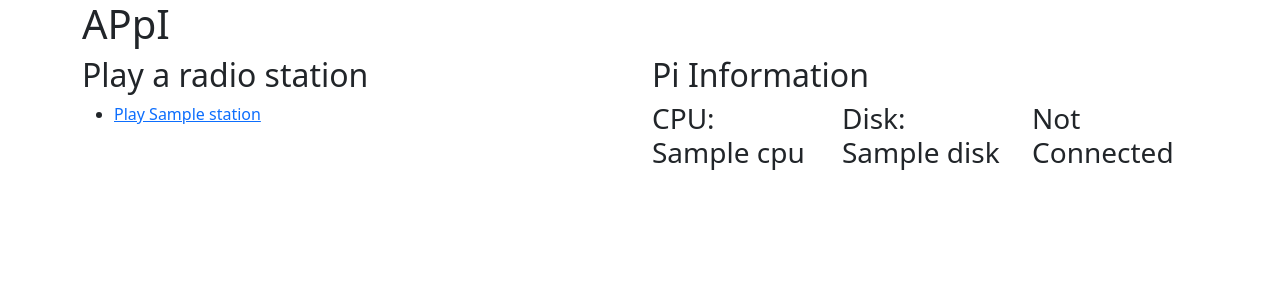
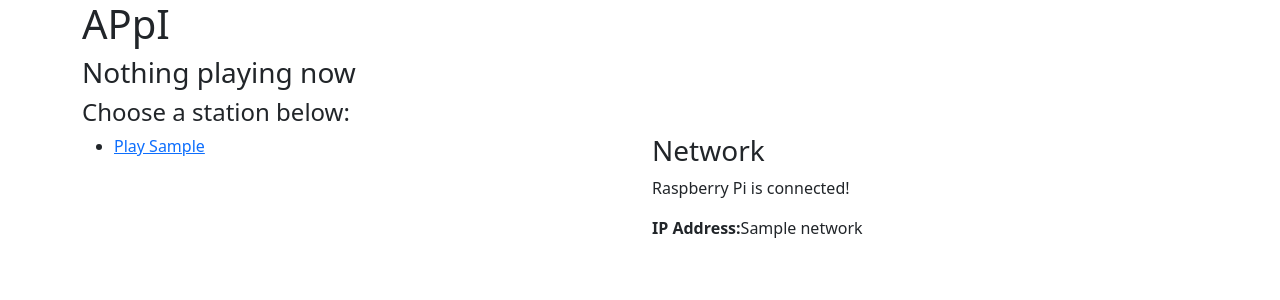
Before and after one commit to gboone/pi-web-player, a Flask app: template templates/index.html in a window 1280 px wide. Shown: the top 300 px of the page. Run offline with Flask 2, Linux system fonts and the light colour scheme; the template is opened without the code that fills it: most values are stand-ins (such as "Sample title", 1, 10 or a date in 2020); some libraries are stand-ins or nearby versions.

Commit message:
some adjustments to the templates and switches to pulseaudio over amixer

```diff
--- a/app.py
+++ b/app.py
@@ -2,7 +2,7 @@ from flask import Flask, render_template, request
 import sys
 import platform
 from include import localradio, localsystem, localtime, localnetwork
-from include import streamRadio, loadconfig
+from include import streamRadio, loadconfig, templatefunctions
 import vlc
 import subprocess
 from flask_bootstrap import Bootstrap5
@@ -32,16 +32,11 @@ bootstrap = Bootstrap5(app)
 
 @app.route("/")
 def index():
-    sysinfo = {
-        "cpu": localsystem.getCPU(),
-        "disk": localsystem.getDF(),
-        "network": ( localnetwork.isConnected(), localnetwork.currentIP() )
-    }
+    status = templatefunctions.getIndexData(PLAYERS)
     return render_template(
         "index.html",
-        sysinfo=sysinfo,
-        bootstrap=bootstrap,
-        stations=STATIONS
+        status=status,
+        bootstrap=bootstrap
     )
 
 
@@ -112,35 +107,22 @@ def radio():
 @app.route("/radio/<stream>", methods=["GET"])
 def streamPlayStop(stream):
     player = PLAYERS[stream]
-    amixercmd = 'amixer sget "Headphone"'
-    vol = subprocess.check_output(amixercmd, shell=True) if PLATFORM not in UNSUPPORTED else NOUPPORT
+    mix = 'pulsemixer --get-volume'
+    vol = subprocess.check_output(mix, shell=True) if PLATFORM not in UNSUPPORTED else NOUPPORT
     status = {
         "status": "",
         "station": stream,
         "url": STATIONS[stream],
-        "vol": vol
+        "vol": vol,
+        "last-played": ""
     }
-
-    # Determine what to do. If "play" supplied, play the requested stream
-    if 'play' in request.args.keys():
-        if not player.is_playing():
-            player.play()
-    # if "stop" supplied, stop the requested stream
-    elif 'stop' in request.args.keys():
-        player.stop()
-        status['status'] = "stopped"
-    # if "volume" specified, set the volume to the requested value
-    elif 'volume' in request.args.keys():
-        volume = request.args.get('volume')
-        status['volume'] = volume
-        # Do nothing on Mac, Windows, other unsupported systems
-        if PLATFORM in UNSUPPORTED:
-            print("{}} Would have set to {}%".format(NOSUPPORT, volume))
-        # else adjust the volume.
-        else:
-            setVol = "amixer sset 'Headphone' {}%".format(volume)
-            subprocess.check_output(setVol, shell=True)
-
+    status = templatefunctions.radioStreamQueryArgs(
+        request,
+        status,
+        player,
+        UNSUPPORTED,
+        PLATFORM
+    )
     status['status'] = "playing" if player.is_playing() else "stopped"
     return status
 
--- a/templates/footer.html
+++ b/templates/footer.html
@@ -1,47 +1,42 @@
 	{{ bootstrap.load_js() }}
   <script>
-  	// when a link with the class `playStation` is clicked, send a GET request to the URL contained in the `data` attribute in plain JavaScript.
-  	var links = document.getElementsByClassName('playStation');
+  	// When a link with the class `station` is clicked, get the data-station and
+  	// data-action attributes. Then, send a GET request to the siteURL + radioEndpoint
+  	// with the `data-action` in the URL.
+  	var siteURL = "http://{{ request.host }}"
+  	var radioEndpoint = "/radio/"
+	var nowPlayingBlock = document.getElementById("now-playing")
+	var radioStatus = nowPlayingBlock.querySelector('h3')
+	var stationName = nowPlayingBlock.querySelector('h4')
+  	var links = document.getElementsByClassName('station');
   	for (var i = 0; i < links.length; i++) {
   		links[i].addEventListener('click', function(e) {
   			e.preventDefault();
-  			var url = this.getAttribute('data')+"?play";
+  			var playOrStop = this.getAttribute('data-action')
+  			if ( playOrStop == "stop" ) {
+  				var newAction = "play"
+  			} else {
+  				var newAction = "stop"
+  			}
+  			var station = this.getAttribute('data-station')
+  			var url = siteURL + radioEndpoint + station + "?"+playOrStop
   			var request = new XMLHttpRequest();
+
+
   			request.open('GET', url, true);
   			request.send();
-  		});
-  	}
-  	// when a link with the class `playStation` is clicked, find the link with the same `data` attribute with the class `stopStation`. Set the `playStation` element to hidden and remove the `hidden` attribute from stopStation.
-  	var links = document.getElementsByClassName('playStation');
-  	for (var i = 0; i < links.length; i++) {
-  		links[i].addEventListener('click', function(e) {
-  			e.preventDefault();
-  			var url = this.getAttribute('data');
-  			var stopStation = document.querySelector('[data="' + url + '"].stopStation');
-  			this.setAttribute('hidden', 'hidden');
-  			stopStation.removeAttribute('hidden');
-  		});
-  	}
-  	// when a link with the class `stopStation` is clicked, send a GET request to the URL contained in the `data` attribute in plain JavaScript.
-  	var links = document.getElementsByClassName('stopStation');
-  	for (var i = 0; i < links.length; i++) {
-  		links[i].addEventListener('click', function(e) {
-  			e.preventDefault();
-  			var url = this.getAttribute('data')+"?stop";
-  			var request = new XMLHttpRequest();
-  			request.open('GET', url, true);
-  			request.send();
-  		});
-  	}
-  	// when a link with the class `stopStation` is clicked, find the link with the same `data` attribute with the class `playStation`. Set the `stopStation` element to hidden and remove the `hidden` attribute from the `playStation`.
-  	var links = document.getElementsByClassName('stopStation');
-  	for (var i = 0; i < links.length; i++) {
-  		links[i].addEventListener('click', function(e) {
-  			e.preventDefault();
-  			var url = this.getAttribute('data');
-  			var playStation = document.querySelector('[data="' + url + '"].playStation');
-  			this.setAttribute('hidden', 'hidden');
-  			playStation.removeAttribute('hidden');
+  			this.setAttribute('data-action', newAction)
+  			if ( newAction == "play" ) {
+  				radioStatus.textContent = "Nothing playing now"
+  				stationName.textContent = "Choose a station below"
+  				var newTextStation = "Play"
+  			} else {
+  				radioStatus.textContent = "Now Playing"
+  				stationName.removeAttribute('hidden')
+  				stationName.textContent = station
+  				var newTextStation = "Stop"
+  			}
+  			this.textContent = newTextStation + this.getAttribute('data-station')
   		});
   	}
 
--- a/templates/index.html
+++ b/templates/index.html
@@ -1,41 +1,61 @@
 {% include "head.html" %}
+
   <div class="container">
+
     <div class="row">
       <div class="col-md-12">
         <h1>APpI</h1>
       </div>
     <div>
+
 		<div class="row">
-	    <div class="col-md-6">
-	    	<h2>Play a radio station</h2>
-	    </div>
-		<div class="col-md-6">
-			<h2>Pi Information</h2>
+			<div id="now-playing" class="col-md-6">
+				{% if status['playing-stations'][0] %}
+					<h3>Now Playing</h3>
+					{% for station in status['playing-stations'] %}
+						<h4>{{ station }}</h4>
+					{% endfor %}
+				{% else %}
+					<h3>Nothing playing now</h3>
+						<h4>Choose a station below:</h4>
+				{% endif %}
 			</div>
 		</div>
 		<div class="row">
 			<div class="col-md-6">
 				<ul>
-			{% for station in stations %}
-				<li>
-					<a data="/radio/{{ station }}" class="playStation">Play {{ station }}</a>
-					<a data="/radio/{{ station }}" class="stopStation" hidden>Stop {{ station }}</a>
-				</li>
+				{% for station in status['all-stations'] %}
+					{% if station in status['playing-stations'] %}
+						<li><a href="#" class="station" data-station="{{ station }}" data-action="stop">Stop {{ station }}</a></li>
+					{% else %}
+						<li><a href="#" class="station" data-station="{{ station }}" data-action="play">Play {{ station }}</a></li>
+					{% endif %}
 				{% endfor %}
 				</ul>
 			</div>
-		<div class="col-md-2">
-			<h3>CPU: {{ sysinfo['cpu'] }}</h3>
-		</div>
-		<div class="col-md-2">
-			<h3>Disk: {{ sysinfo['disk'][2]}}</h3>
-		</div>
-		<div class="col-md-2">
-			{% if sysinfo['network'][0] == True %}
-				<h3>Connected: {{ sysinfo['network'][1] }}</h3>
+			<div class="col-md-3">
+				<h3>Network</h3>
+				{% if status['sysinfo']['network'][0] %}
+					<p>Raspberry Pi is connected!</p>
+					<p><strong>IP Address:</strong>{{ status['sysinfo']['network'][1] }}</p>
 				{% else %}
-				<h3>Not Connected</h3>
+					<p>Raspberry Pi is not connected!</p>
+					<p>Maybe there's a network outage or the Pi is unplugged.</p>
 				{% endif %}
 			</div>
 		</div>
+		<!-- <row>
+			<div class="col-md-12">
+				<h3>Available keys</h3>
+				<pre>{{ status.keys() }}</pre>
+				<h3>Sys Info</h3>
+				<pre>{{ status['sysinfo'] }}</pre>
+				<h3>Now Playing</h3>
+				<pre>{{ status['playing-stations'] }}</pre>
+				<h3>Stopped stations</h3>
+				<pre>{{ status['stopped-stations']}}</pre>
+				<h3>Available stations</h3>
+				<pre>{{ status['all-stations'] }}</pre>
+			</div>
+		</row> -->
 {% include "footer.html" %}
```
Also changed, not shown: include/templatefunctions.py (added, +60 -0 lines), README.md (added). Lines whose indentation alone changed are shown as unchanged.
